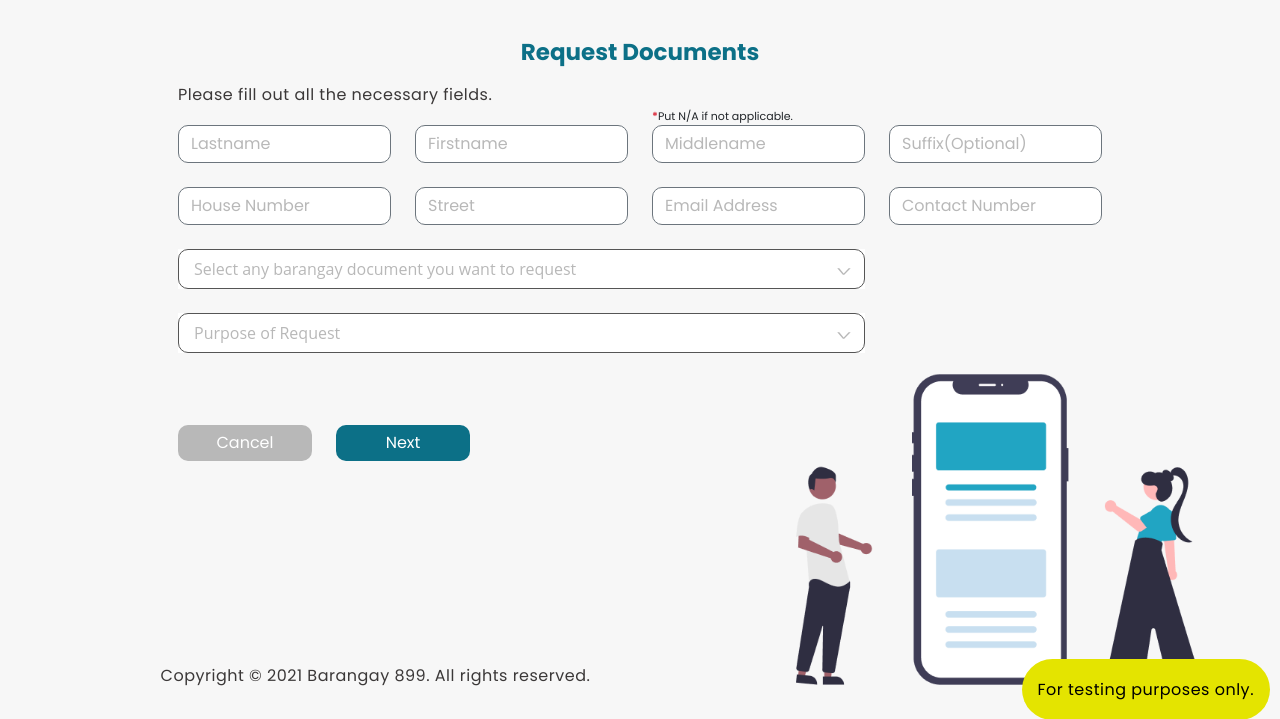
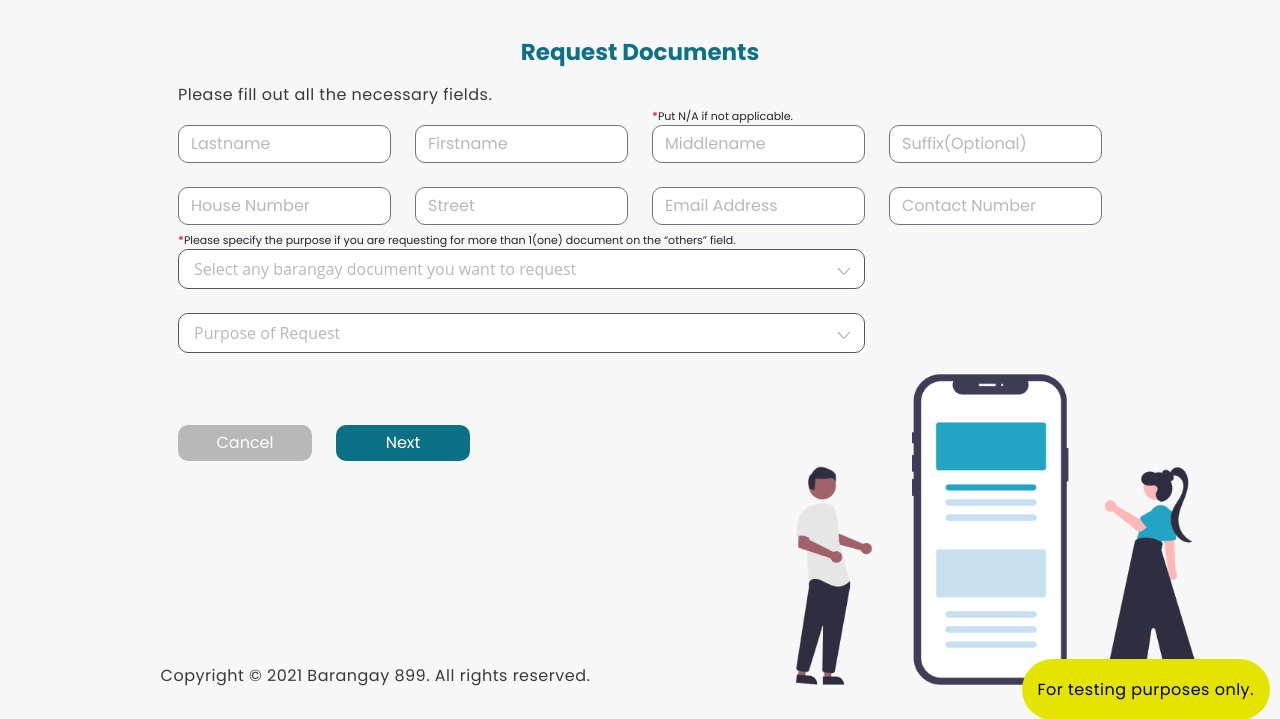
Before and after one commit to sspaghetticoder/barangay899, a Laravel app: page /current-resident/requests/create in a window 1280 px wide. Shown: the part 64-783 px from the top of the page. Run offline with Laravel 8, Linux system fonts and the light colour scheme; data that the repository does not hold is empty; some libraries are stand-ins or nearby versions.

```diff
--- a/resources/views/current-resident-request-document/create.blade.php
+++ b/resources/views/current-resident-request-document/create.blade.php
@@ -110,7 +110,13 @@
                     @enderror
                 </div>
 
+                <div class="col-12 d-block d-md-none">
+                    <label for="multiselect-wrapper" class="position-relative" style="font-size: 11px; word-wrap: break-word;"><span class="text-danger"><b>*</b></span>Please specify the purpose if you are requesting for more than 1(one) document on the “others” field.</label>
+                </div>
+
                 <div class="col-12 col-lg-9 position-relative">
+                    <label for="multiselect-wrapper" class="notice d-none d-md-block" style="font-size: 11px; word-wrap: break-word;"><span class="text-danger"><b>*</b></span>Please specify the purpose if you are requesting for more than 1(one) document on the “others” field.</label>
+
                     <div class="multiselect-wrapper">
                         <div class="position-relative select-list" style="height: min-content">
                             <div class="title title-barangay-documents">Select any barangay document you want to request
```
